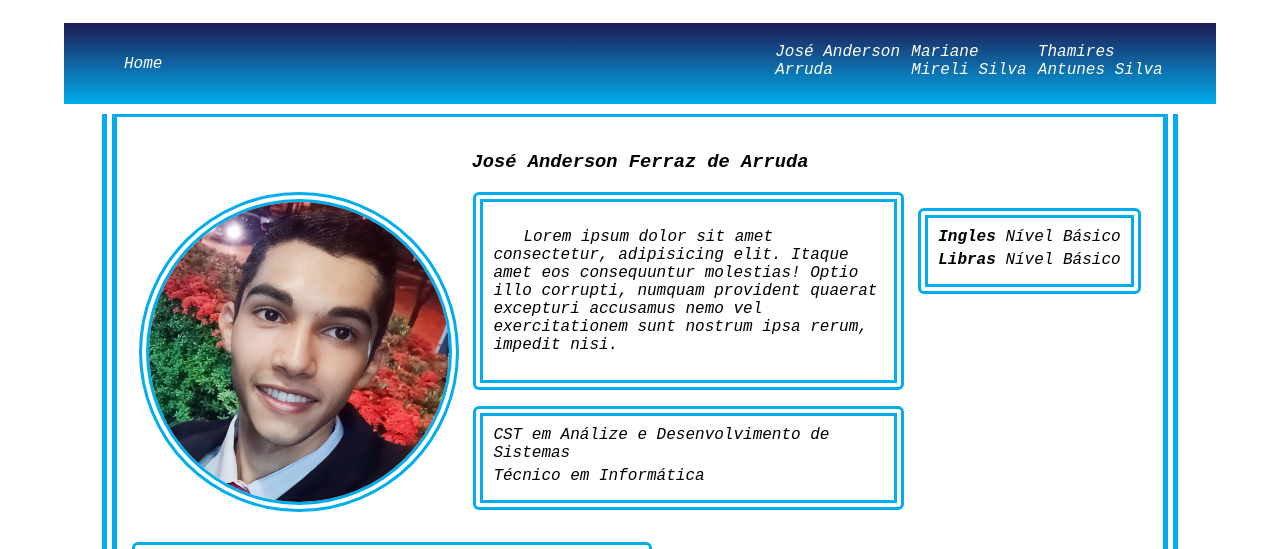
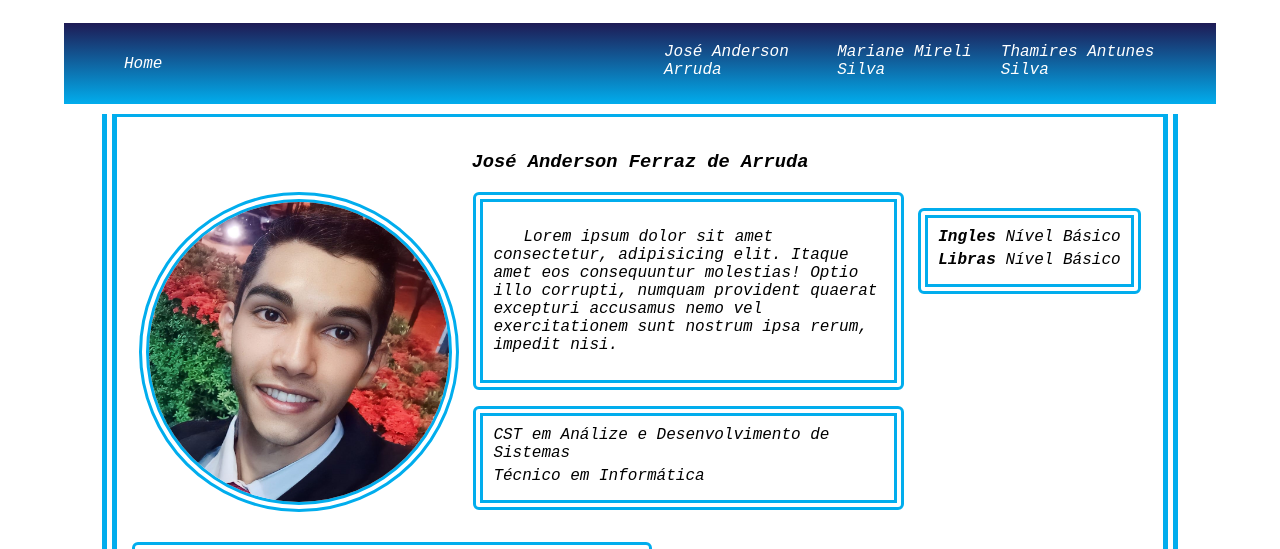
Before and after one commit to JAndersonArruda/Projeto_AG, a plain HTML site: page about-dev.html in a window 1280 px wide. Shown: the top 549 px of the page. Drawn offline with Linux system fonts and the light colour scheme.

Commit message:
update home

```diff
--- a/static/css/about-dev.css
+++ b/static/css/about-dev.css
@@ -1,3 +1,6 @@
+.nav-container {
+    grid-template-columns: 50% auto;
+}
 .nav-container-secundary-about-dev {
     display: grid;
     grid-template-columns: auto auto auto;
```
